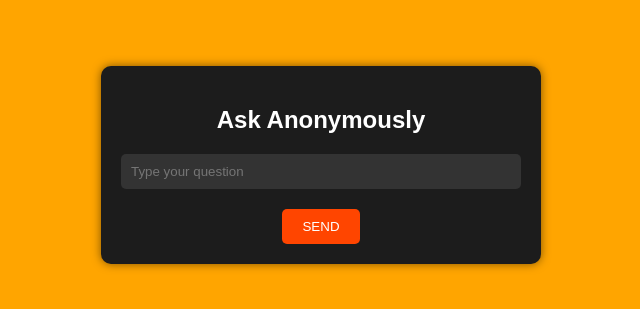
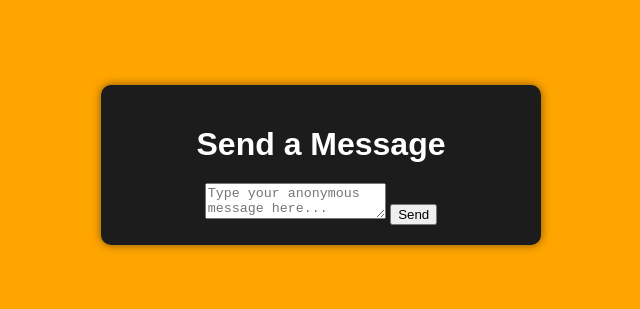
Before and after one commit to betingrich/ask-me-anonymously, a plain HTML site: page answer.html in a window 1280 px wide. Shown: the part 235-544 px from the top of the page, without its empty margins (319-959 px from the left). Drawn offline with Linux system fonts and the light colour scheme.

Commit message:
Update answer.html

```diff
--- a/answer.html
+++ b/answer.html
@@ -3,17 +3,17 @@
 <head>
     <meta charset="UTF-8">
     <meta name="viewport" content="width=device-width, initial-scale=1.0">
-    <title>Ask Anonymously</title>
+    <title>Send a Message</title>
     <link rel="stylesheet" href="styles.css">
+    <script defer src="scripts.js"></script>
 </head>
 <body>
-    <div class="container centered">
-        <h2>Ask Anonymously</h2>
+    <div class="container">
+        <h1>Send a Message</h1>
         <form id="questionForm">
-            <input type="text" id="question" placeholder="Type your question" required>
-            <button type="submit" class="btn">Send</button>
+            <textarea id="question" placeholder="Type your anonymous message here..." required></textarea>
+            <button type="submit">Send</button>
         </form>
     </div>
-    <script src="script.js"></script>
 </body>
 </html>
```
